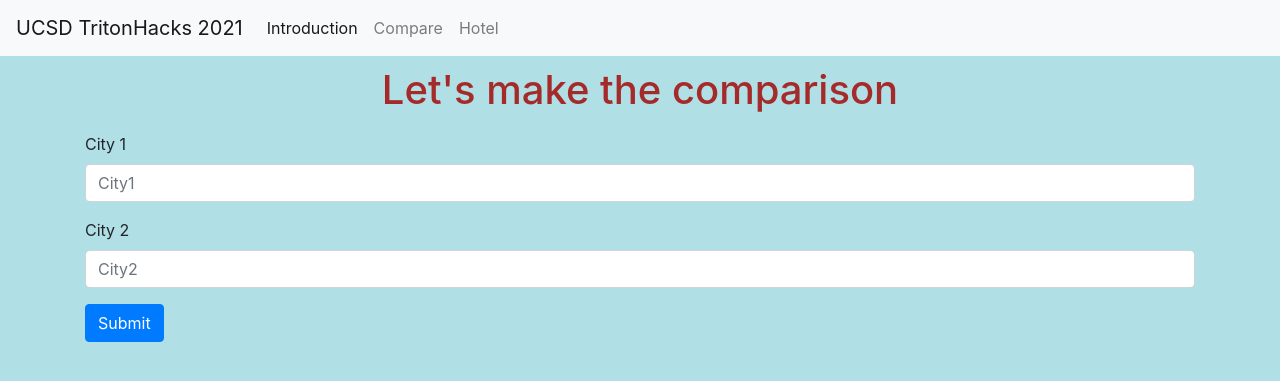
After one commit to sarahhdong/UCSD-TritonHacks-2021, a Flask app: template templates/hotel.html in a window 1280 px wide. The commit adds this page. Shown: the top 381 px of the page. Run offline with Flask 2, Linux system fonts and the light colour scheme; the template is opened without the code that fills it, so the values that code supplies are empty; some libraries are stand-ins or nearby versions.

Commit message:
edit hotel function

```diff
--- a/application.py
+++ b/application.py
@@ -52,16 +52,16 @@ def compare():
             # Determine the cheaper and higher rated places
             #cheaper = loc2 if place1_avg_price > place2_avg_price else loc1
             #higher_rating = loc2 if place2_avg_rating > place1_avg_rating else loc1
-<<<<<<< HEAD
+#<<<<<<< HEAD
 
-            com
+#            com
 
 
             return redirect(url_for('result', type=type, loc1=loc1, loc2=loc2, place1_avg_price=place1_avg_price, place2_avg_price=place2_avg_price, place1_avg_rating=place1_avg_rating, place2_avg_rating=place2_avg_rating, cheaper=cheaper, higher=higher_rating))
             #return 'Cheaper place is: %s' % cheaper + '   Higher rating is: %s' % higher_rating
             #return 'star1 is: %s' % cheaper + '   Higher rating is: %s' % higher_rating
 
-=======
+#=======
 
             if place1_avg_price > place2_avg_price:
                 pricecmp = 'The cheaper place is: ' + loc2
@@ -79,7 +79,7 @@ def compare():
 
             return redirect(url_for('result', type=type, loc1=loc1, loc2=loc2, place1_avg_price=place1_avg_price, place2_avg_price=place2_avg_price, place1_avg_rating=place1_avg_rating, place2_avg_rating=place2_avg_rating, pricecmp=pricecmp, ratecmp=ratecmp))
 
->>>>>>> 5c1f7add5d826f52cb0f959360cf7b3c798100b5
+#>>>>>>> 5c1f7add5d826f52cb0f959360cf7b3c798100b5
     return render_template('compare.html')
 
 @app.route('/result/<type>/<loc1>/<loc2>/<place1_avg_price>/<place2_avg_price>/<place1_avg_rating>/<place2_avg_rating>/ <pricecmp>/<ratecmp>')
@@ -96,13 +96,17 @@ def hotel():
             flash('Required field needed')
         else:
             try:
-                (hotels1, prices1, imgs1) = getHotel(city1)
-                (hotel2, prices2, imgs2) = getHotel(city2)
+                (hotels1, prices1) = getHotel(city1)
+                (hotels2, prices2) = getHotel(city2)
 
                 city1_avg = avg_price(prices1)
                 city2_avg = avg_prices(prices2)
 
-                cheaper = place2 if hotel1_avg_price > hotel2_avg_price else place1
+                cheaper = city2 if city1_avg > city2_avg else city1
                 return (cheaper + " is cheaper on average")
             except Exception as e:
                 flash('Bad input, please re-enter')
+                return render_template('hotel.html')
+
+            return render_template('hotel.html')
+    return render_template('hotel.html')
--- a/scraper.py
+++ b/scraper.py
@@ -96,7 +96,7 @@ def getHotel(city):
     prices[i] = prices[i].string
 
   # Get all images, store only source attributes
-  images = scraper.find_all(class_="sr__card_photo")[:10]
-  image_sources = [img["src"] for img in images]
+  #images = scraper.find_all(class_="sr__card_photo")[:10]
+  #image_sources = [img["src"] for img in images]
 
-  return hotels,prices, image_sources
+  return hotels,prices
--- /dev/null
+++ b/templates/hotel.html
@@ -0,0 +1,26 @@
+{% extends 'layout.html' %}
+
+{% block content %}
+<h1>{% block title %} Let's make the comparison {% endblock %}</h1>
+
+<form method="post">
+    <div class="form-group">
+        <label for="city1">City 1</label>
+        <input type="text" name="city1"
+               placeholder="City1" class="form-control"
+               value="{{ request.form['city1'] }}"></input>
+    </div>
+
+    <div class="form-group">
+        <label for="city2">City 2</label>
+        <input type="text" name="city2"
+               placeholder="City2" class="form-control"
+               value="{{ request.form['city2'] }}"></input>
+    </div>
+
+
+    <div class="form-group">
+        <button type="submit" class="btn btn-primary">Submit</button>
+    </div>
+</form>
+{% endblock %}
--- a/templates/layout.html
+++ b/templates/layout.html
@@ -47,8 +47,8 @@ table, th, td {
               <a class="nav-link" href="{{url_for('compare')}}">Compare</a>
             </li>
             <!-- following Sarah's format to add compare item -->
-            <li class="nav-item>
-              <a class="nav-link" href=:{{url_for('hotel')}}>Hotel</a>
+            <li class="nav-item">
+              <a class="nav-link" href="{{url_for('hotel')}}">Hotel</a>
             </li>
             </ul>
         </div>
```
